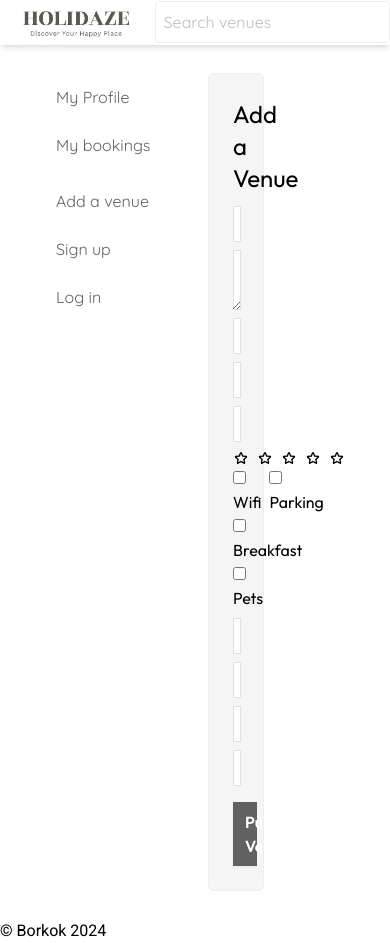
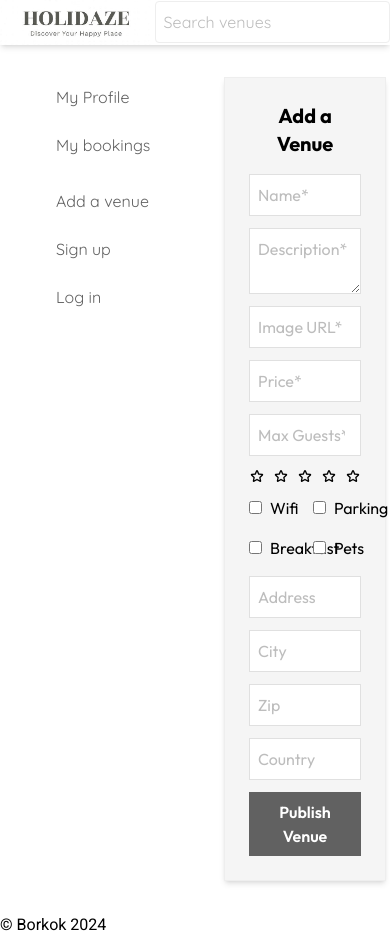
Before and after one commit to borikokeny/Holidaze-Project-Exam-2, a React (Vite) app: page /VenueForm in a window 390 px wide. Shown: the top 943 px of the page. Built offline with nearby package versions, Linux system fonts and the light colour scheme.

Commit message:
Adds breakpoints to VenueForm

```diff
--- a/src/pages/VenueForm.jsx
+++ b/src/pages/VenueForm.jsx
@@ -65,20 +65,24 @@ function VenueForm() {
   };
 
   return (
-    <div className="justify-center w-3/5 font-main">
-      <div>
-        <form onSubmit={venueFormListener} className="flex mt-3 mb-3 pe-8">
-          <div className="border w-2/3 rounded-md p-6 bg-gray-100">
-            <h1 className="mb-3 text-2xl">Add a Venue</h1>
+    <div className="w-full max-w-7xl mx-auto p-4 font-main">
+      <div className="flex flex-col items-center">
+        <form
+          onSubmit={venueFormListener}
+          className="w-full max-w-lg bg-gray-100 border rounded-none p-6 shadow-md"
+        >
+          <h1 className="mb-4 text-xl md:text-2xl font-bold text-center">
+            Add a Venue
+          </h1>
           <input
-              type="name"
+            type="text"
             value={formData.name}
             onChange={(e) =>
               setFormData({ ...formData, name: e.target.value })
             }
             placeholder="Name*"
             required
-              className="ps-2 block w-full rounded-none mb-2 border-0 py-1.5 text-gray-900 ring-1 ring-inset ring-gray-300 placeholder:text-gray-400 focus:ring-2 focus:ring-inset focus:shadow-xl sm:text-sm sm:leading-6"
+            className="ps-2 block w-full rounded-none mb-3 border border-gray-300 py-2 text-gray-900 focus:ring-2 focus:ring-indigo-500 focus:outline-none sm:text-sm"
           />
           <textarea
             value={formData.description}
@@ -87,7 +91,7 @@ function VenueForm() {
             }
             placeholder="Description*"
             required
-              className="ps-2 block w-full rounded-none mb-2 border-0 py-1.5 text-gray-900 ring-1 ring-inset ring-gray-300 placeholder:text-gray-400 focus:ring-2 focus:ring-inset focus:shadow-xl sm:text-sm sm:leading-6"
+            className="ps-2 block w-full rounded-none mb-3 border border-gray-300 py-2 text-gray-900 focus:ring-2 focus:ring-indigo-500 focus:outline-none sm:text-sm"
           />
           <input
             type="text"
@@ -96,7 +100,7 @@ function VenueForm() {
               setFormData({ ...formData, media: e.target.value })
             }
             placeholder="Image URL*"
-              className="ps-2 block w-full rounded-none mb-2 border-0 py-1.5 text-gray-900 ring-1 ring-inset ring-gray-300 placeholder:text-gray-400 focus:ring-2 focus:ring-inset focus:shadow-xl sm:text-sm sm:leading-6"
+            className="ps-2 block w-full rounded-none mb-3 border border-gray-300 py-2 text-gray-900 focus:ring-2 focus:ring-indigo-500 focus:outline-none sm:text-sm"
           />
           <input
             type="number"
@@ -106,7 +110,7 @@ function VenueForm() {
             }
             placeholder="Price*"
             required
-              className="ps-2 block w-full rounded-none mb-2 border-0 py-1.5 text-gray-900 ring-1 ring-inset ring-gray-300 placeholder:text-gray-400 focus:ring-2 focus:ring-inset focus:shadow-xl sm:text-sm sm:leading-6"
+            className="ps-2 block w-full rounded-none mb-3 border border-gray-300 py-2 text-gray-900 focus:ring-2 focus:ring-indigo-500 focus:outline-none sm:text-sm"
           />
           <input
             type="number"
@@ -117,8 +121,9 @@ function VenueForm() {
             placeholder="Max Guests*"
             title="A venue must accommodate at least one guest."
             required
-              className="ps-2 block w-full rounded-none mb-2 border-0 py-1.5 text-gray-900 ring-1 ring-inset ring-gray-300 placeholder:text-gray-400 focus:ring-2 focus:ring-inset focus:shadow-xl sm:text-sm sm:leading-6"
+            className="ps-2 block w-full rounded-none mb-3 border border-gray-300 py-2 text-gray-900 focus:ring-2 focus:ring-indigo-500 focus:outline-none sm:text-sm"
           />
+          <div className="mb-3">
             <Ratings
               rating={formData.rating}
               isInteractive={true}
@@ -126,8 +131,9 @@ function VenueForm() {
                 setFormData((prev) => ({ ...prev, rating: value }))
               }
             />
-            <div className="flex">
-              <label className="me-2">
+          </div>
+          <div className="grid grid-cols-2 gap-4 mb-4">
+            <label className="flex items-center">
               <input
                 type="checkbox"
                 value={formData.meta.wifi}
@@ -137,10 +143,11 @@ function VenueForm() {
                     meta: { ...formData.meta, wifi: e.target.checked },
                   })
                 }
+                className="mr-2"
               />
               Wifi
             </label>
-              <label>
+            <label className="flex items-center">
               <input
                 type="checkbox"
                 value={formData.meta.parking}
@@ -150,12 +157,11 @@ function VenueForm() {
                     meta: { ...formData.meta, parking: e.target.checked },
                   })
                 }
+                className="mr-2"
               />
               Parking
             </label>
-            </div>
-            <div className="mb-2">
-              <label className="me-2">
+            <label className="flex items-center">
               <input
                 type="checkbox"
                 value={formData.meta.breakfast}
@@ -165,10 +171,11 @@ function VenueForm() {
                     meta: { ...formData.meta, breakfast: e.target.checked },
                   })
                 }
+                className="mr-2"
               />
               Breakfast
             </label>
-              <label>
+            <label className="flex items-center">
               <input
                 type="checkbox"
                 value={formData.meta.pets}
@@ -178,6 +185,7 @@ function VenueForm() {
                     meta: { ...formData.meta, pets: e.target.checked },
                   })
                 }
+                className="mr-2"
               />
               Pets
             </label>
@@ -192,7 +200,7 @@ function VenueForm() {
               })
             }
             placeholder="Address"
-              className="ps-2 block w-full rounded-none mb-2 border-0 py-1.5 text-gray-900 ring-1 ring-inset ring-gray-300 placeholder:text-gray-400 focus:ring-2 focus:ring-inset focus:shadow-xl sm:text-sm sm:leading-6"
+            className="ps-2 block w-full rounded-none mb-3 border border-gray-300 py-2 text-gray-900 focus:ring-2 focus:ring-indigo-500 focus:outline-none sm:text-sm"
           />
           <input
             type="text"
@@ -204,7 +212,7 @@ function VenueForm() {
               })
             }
             placeholder="City"
-              className="ps-2 block w-full rounded-none mb-2 border-0 py-1.5 text-gray-900 ring-1 ring-inset ring-gray-300 placeholder:text-gray-400 focus:ring-2 focus:ring-inset focus:shadow-xl sm:text-sm sm:leading-6"
+            className="ps-2 block w-full rounded-none mb-3 border border-gray-300 py-2 text-gray-900 focus:ring-2 focus:ring-indigo-500 focus:outline-none sm:text-sm"
           />
           <input
             type="text"
@@ -216,7 +224,7 @@ function VenueForm() {
               })
             }
             placeholder="Zip"
-              className="ps-2 block w-full rounded-none mb-2 border-0 py-1.5 text-gray-900 ring-1 ring-inset ring-gray-300 placeholder:text-gray-400 focus:ring-2 focus:ring-inset focus:shadow-xl sm:text-sm sm:leading-6"
+            className="ps-2 block w-full rounded-none mb-3 border border-gray-300 py-2 text-gray-900 focus:ring-2 focus:ring-indigo-500 focus:outline-none sm:text-sm"
           />
           <input
             type="text"
@@ -228,18 +236,15 @@ function VenueForm() {
               })
             }
             placeholder="Country"
-              className="ps-2 block w-full rounded-none mb-2 border-0 py-1.5 text-gray-900 ring-1 ring-inset ring-gray-300 placeholder:text-gray-400 focus:ring-2 focus:ring-inset focus:shadow-xl sm:text-sm sm:leading-6"
+            className="ps-2 block w-full rounded-none mb-3 border border-gray-300 py-2 text-gray-900 focus:ring-2 focus:ring-indigo-500 focus:outline-none sm:text-sm"
           />
-            <div>
           <button
             type="submit"
-                className="w-full mt-2 rounded-none bg-gray-700 px-3 py-2 text-base font-semibold text-white shadow-sm hover:bg-indigo-500 focus-visible:outline focus-visible:outline-2 focus-visible:outline-offset-2 focus-visible:outline-indigo-60"
+            className="w-full rounded-none bg-gray-700 px-4 py-2 text-white font-semibold hover:bg-indigo-500 focus:outline-none focus:ring-2 focus:ring-indigo-500"
           >
             Publish Venue
           </button>
-              {error && <p className="text-red-500">{error}</p>}
-            </div>
-          </div>
+          {error && <p className="text-red-500 text-sm mt-2">{error}</p>}
         </form>
       </div>
     </div>
```
Lines whose indentation alone changed are shown as unchanged.
